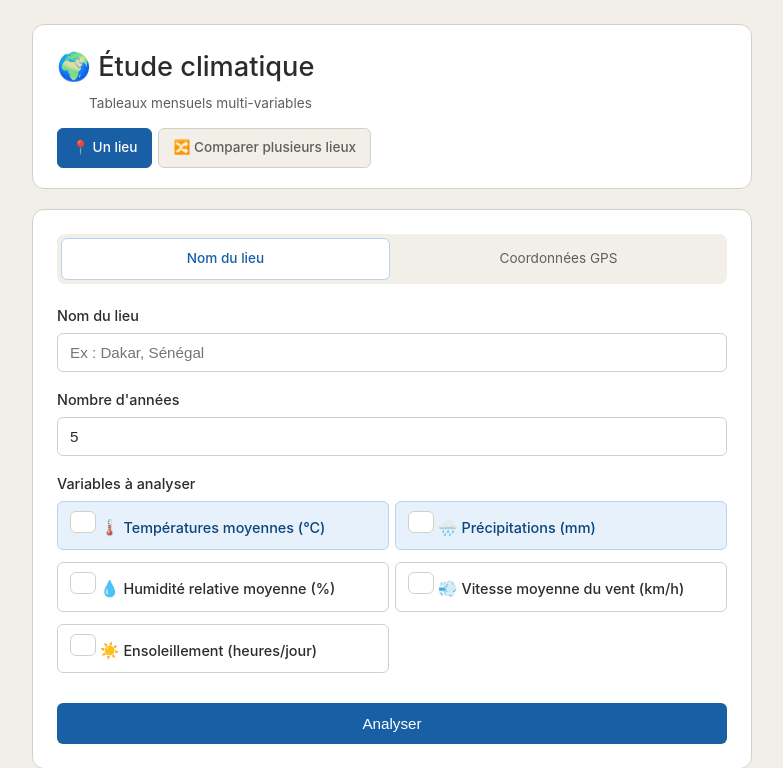
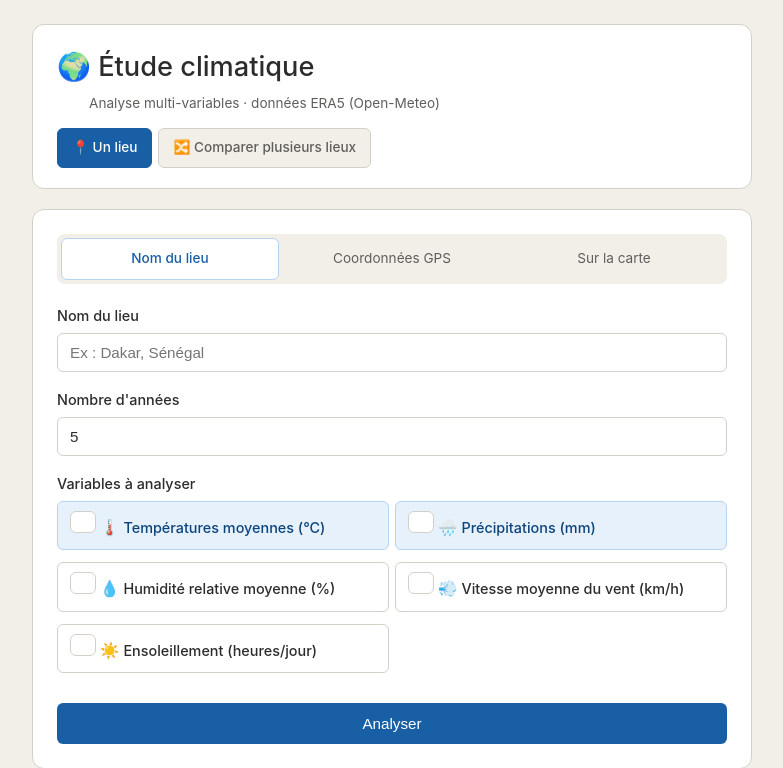
Before and after one commit to Amadou-Koto/AppTOP-climat, a Flask app: page / in a window 1280 px wide. Shown: the top 768 px of the page, without its empty margins (248-1031 px from the left). Run offline with Flask 3, Linux system fonts and the light colour scheme.

Commit message:
Update index.html

```diff
--- a/templates/index.html
+++ b/templates/index.html
@@ -5,12 +5,18 @@
     <meta name="viewport" content="width=device-width, initial-scale=1.0">
     <title>Étude climatique</title>
     <link rel="stylesheet" href="{{ url_for('static', filename='style.css') }}">
+
+    <link rel="stylesheet"
+          href="https://unpkg.com/leaflet@1.9.4/dist/leaflet.css"
+          crossorigin=""/>
+    <script src="https://unpkg.com/leaflet@1.9.4/dist/leaflet.js"
+            crossorigin=""></script>
 </head>
 <body>
     <div class="container">
         <header>
             <h1>🌍 Étude climatique</h1>
-            <p class="subtitle">Tableaux mensuels multi-variables</p>
+            <p class="subtitle">Analyse multi-variables · données ERA5 (Open-Meteo)</p>
             <div class="mode-switch">
                 <a href="/" class="mode-btn active">📍 Un lieu</a>
                 <a href="/comparer" class="mode-btn">🔀 Comparer plusieurs lieux</a>
@@ -33,6 +39,10 @@
                     <input type="radio" name="mode" value="coords"
                            onclick="switchMode('coords')"> Coordonnées GPS
                 </label>
+                <label class="onglet">
+                    <input type="radio" name="mode" value="carte"
+                           onclick="switchMode('carte')"> Sur la carte
+                </label>
             </div>
 
             <div id="bloc-nom" class="bloc-mode">
@@ -44,11 +54,28 @@
                 <div class="ligne-coords">
                     <div>
                         <label>Latitude</label>
-                        <input type="number" step="0.0001" name="latitude" placeholder="14.74">
+                        <input type="number" step="0.0001" name="latitude_gps" placeholder="14.74">
                     </div>
                     <div>
                         <label>Longitude</label>
-                        <input type="number" step="0.0001" name="longitude" placeholder="-17.49">
+                        <input type="number" step="0.0001" name="longitude_gps" placeholder="-17.49">
+                    </div>
+                </div>
+            </div>
+
+            <div id="bloc-carte" class="bloc-mode" style="display:none;">
+                <div class="aide-carte">
+                    💡 Cliquez n'importe où sur la carte pour placer un point. Vous pouvez zoomer/dézoomer avec la molette ou les boutons +/−.
+                </div>
+                <div id="carte-saisie"></div>
+                <div class="coords-carte">
+                    <div>
+                        <label>Latitude</label>
+                        <input type="text" name="latitude_carte" id="lat-carte" readonly placeholder="(cliquez sur la carte)">
+                    </div>
+                    <div>
+                        <label>Longitude</label>
+                        <input type="text" name="longitude_carte" id="lon-carte" readonly placeholder="(cliquez sur la carte)">
                     </div>
                 </div>
             </div>
@@ -77,11 +104,103 @@
     </div>
 
     <script>
+        // Bascule entre les trois modes
         function switchMode(mode) {
             document.getElementById('bloc-nom').style.display =
                 (mode === 'nom') ? 'block' : 'none';
             document.getElementById('bloc-coords').style.display =
                 (mode === 'coords') ? 'block' : 'none';
+            document.getElementById('bloc-carte').style.display =
+                (mode === 'carte') ? 'block' : 'none';
+
+            // Initialiser la carte si on bascule sur ce mode
+            if (mode === 'carte' && !window.carteInitialisee) {
+                setTimeout(initCarte, 50);
+            }
+        }
+
+        // Initialisation de la carte Leaflet
+        let carteSaisie, marqueurSaisie;
+
+        function initCarte() {
+            if (window.carteInitialisee) return;
+            window.carteInitialisee = true;
+
+            // Centre par défaut sur le Sénégal (Dakar)
+            carteSaisie = L.map('carte-saisie').setView([14.7, -14.5], 6);
+
+            L.tileLayer('https://{s}.tile.openstreetmap.org/{z}/{x}/{y}.png', {
+                maxZoom: 18,
+                attribution: '© OpenStreetMap contributors'
+            }).addTo(carteSaisie);
+
+            // Au clic, placer ou déplacer le marqueur
+            carteSaisie.on('click', function(e) {
+                const lat = e.latlng.lat;
+                const lon = e.latlng.lng;
+
+                if (marqueurSaisie) {
+                    marqueurSaisie.setLatLng(e.latlng);
+                } else {
+                    marqueurSaisie = L.circleMarker(e.latlng, {
+                        radius: 10,
+                        fillColor: '#185FA5',
+                        color: 'white',
+                        weight: 3,
+                        opacity: 1,
+                        fillOpacity: 0.9
+                    }).addTo(carteSaisie);
+                }
+
+                marqueurSaisie.bindPopup(
+                    `<strong>Point sélectionné</strong><br>
+                     ${lat.toFixed(4)}° / ${lon.toFixed(4)}°`,
+                    { closeButton: false }
+                ).openPopup();
+
+                // Remplir les champs de saisie
+                document.getElementById('lat-carte').value = lat.toFixed(4);
+                document.getElementById('lon-carte').value = lon.toFixed(4);
+            });
+        }
+
+        // Validation : recopier les coords du mode actif vers les bons champs
+        document.querySelector('form').addEventListener('submit', function(e) {
+            const mode = document.querySelector('input[name="mode"]:checked').value;
+            const form = e.target;
+
+            // Supprimer les anciens champs cachés
+            ['latitude', 'longitude'].forEach(name => {
+                const old = form.querySelector(`input[type="hidden"][name="${name}"]`);
+                if (old) old.remove();
+            });
+
+            if (mode === 'coords') {
+                const lat = form.querySelector('[name="latitude_gps"]').value;
+                const lon = form.querySelector('[name="longitude_gps"]').value;
+                if (lat && lon) {
+                    addHidden(form, 'latitude', lat);
+                    addHidden(form, 'longitude', lon);
+                }
+            } else if (mode === 'carte') {
+                const lat = document.getElementById('lat-carte').value;
+                const lon = document.getElementById('lon-carte').value;
+                if (lat && lon) {
+                    addHidden(form, 'latitude', lat);
+                    addHidden(form, 'longitude', lon);
+                } else {
+                    e.preventDefault();
+                    alert('Veuillez cliquer sur la carte pour placer un point.');
+                }
+            }
+        });
+
+        function addHidden(form, name, value) {
+            const input = document.createElement('input');
+            input.type = 'hidden';
+            input.name = name;
+            input.value = value;
+            form.appendChild(input);
         }
     </script>
 </body>
```
